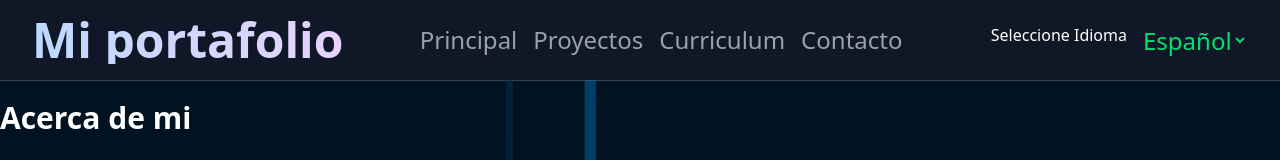
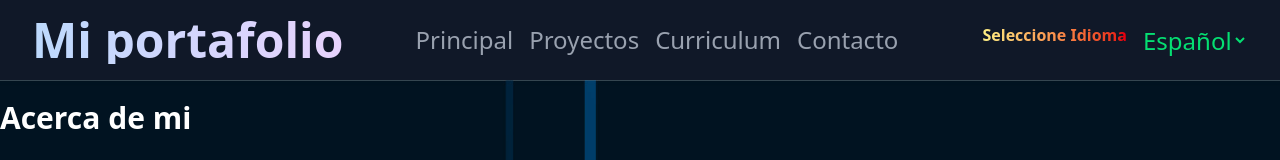
Before and after one commit to RafaelChoza/mi-portafolio, a React (Vite) app: page / in a window 1280 px wide. Shown: the top 160 px of the page. Built offline with nearby package versions, Linux system fonts and the light colour scheme.

Commit message:
add select language legend

```diff
--- a/src/components/Header.tsx
+++ b/src/components/Header.tsx
@@ -43,7 +43,11 @@ export default function Header() {
             </Link>
           </nav>
           <div className="flex flex-row">
-          <p className="text-white mx-3">{language === 'es' ? 'Seleccione Idioma' : 'Select Language'}</p>
+          <p
+            className="mx-3 font-bold bg-gradient-to-r from-yellow-200 to-red-600 animate-pulse bg-clip-text text-transparent mb-4 md:mb-0"
+          >
+            {language === 'es' ? 'Seleccione Idioma' : 'Select Language'}
+          </p>
             <select value={language} onChange={handleLanguageChange} className="bg-gray-900 text-green-400 hover:text-white transition-all duration-300 text-xl md:text-2xl">
               <option value="es">Español</option>
               <option value="en">English</option>
```
